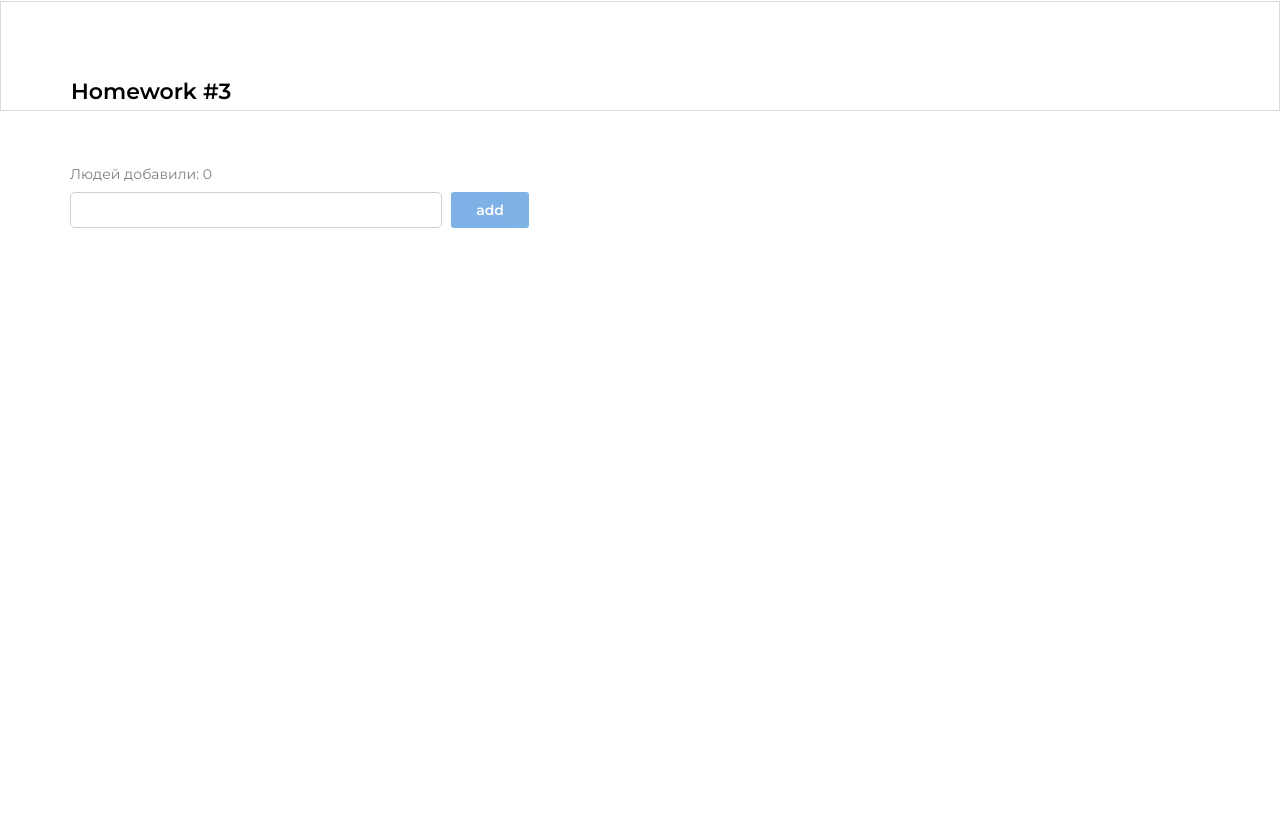
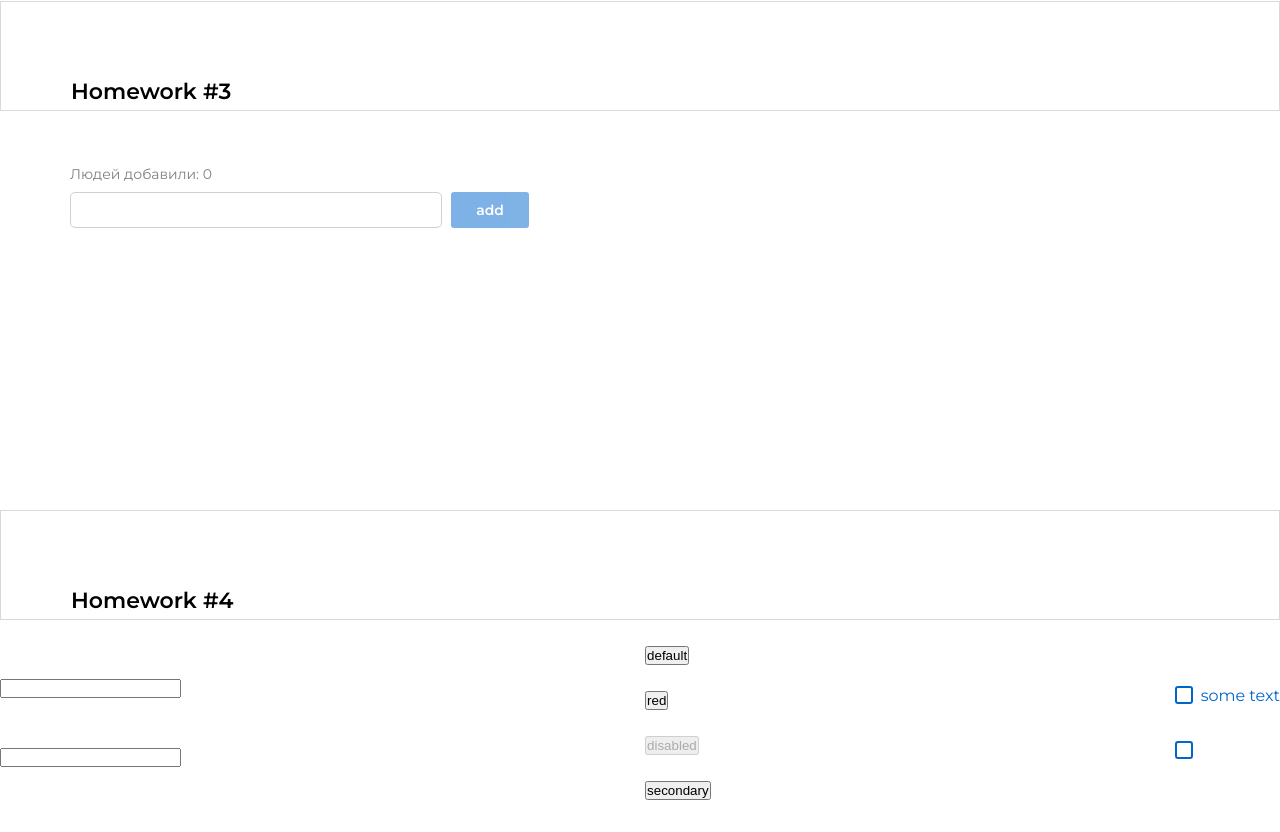
Before and after one commit to Viktoryia07/hw2, a React (Create React App) app: page / in a window 1280 px wide. Shown: the part 936-1768 px from the top of the page. Before the commit the page ends 1203 px from the top, so only its background shows below. Built offline with nearby package versions, Linux system fonts and the light colour scheme.

Commit message:
Add CSS 2

```diff
--- a/package.json
+++ b/package.json
@@ -16,6 +16,7 @@
     "@types/react-dom": "18.0.6",
     "@types/uuid": "8.3.4",
     "axios": "0.27.2",
+    "deploy": "^1.0.3",
     "gh-pages": "^4.0.0",
     "react": "18.2.0",
     "react-dom": "18.2.0",
--- a/src/s1-main/App.tsx
+++ b/src/s1-main/App.tsx
@@ -3,6 +3,7 @@ import s from './App.module.css'
 import HW1 from '../s2-homeworks/hw01/HW1'
 import HW2 from "../s2-homeworks/hw02/HW2";
 import HW3 from "../s2-homeworks/hw03/HW3";
+import HW4 from "../s2-homeworks/hw04/HW4";
 
 function App() {
     return (
@@ -11,7 +12,7 @@ function App() {
             {/*раскомментировать по ходу выполнения*/}
             <HW2/>
             <HW3/>
-            {/*<HW4/>*/}
+            <HW4/>
 
             {/*при выполнении дз 5 и более - закомментировать здесь дз 1-4, так как они есть внутри дз 5*/}
             {/*<HW5/>*/}
--- a/src/s2-homeworks/hw03/Greeting.module.css
+++ b/src/s2-homeworks/hw03/Greeting.module.css
@@ -1,4 +1,5 @@
 .greetingForm {
+    margin-bottom: 243px;
 
 }
 
@@ -127,4 +128,5 @@
 
 
     color: #000000;
+
 }
--- a/src/s2-homeworks/hw03/HW3.tsx
+++ b/src/s2-homeworks/hw03/HW3.tsx
@@ -23,7 +23,7 @@ export type UserType = {
     name: string // need to fix any
 }
 
-export const pureAddUserCallback = (name: string, setUsers: any, users:  UserType[]) => { // need to fix any
+export const pureAddUserCallback = (name: string, setUsers: (users:UserType[]) => void, users:  UserType[]) => { // need to fix any
     const user = {_id: v1(), name}//
     setUsers([...users, user])
 }
```
Also changed, not shown: 1 other file (tests, documents, lock files or other folders).
